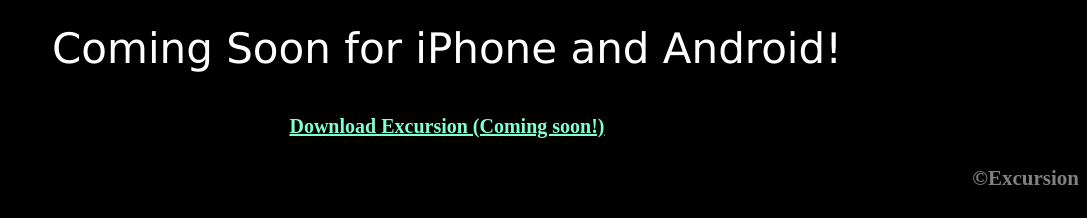
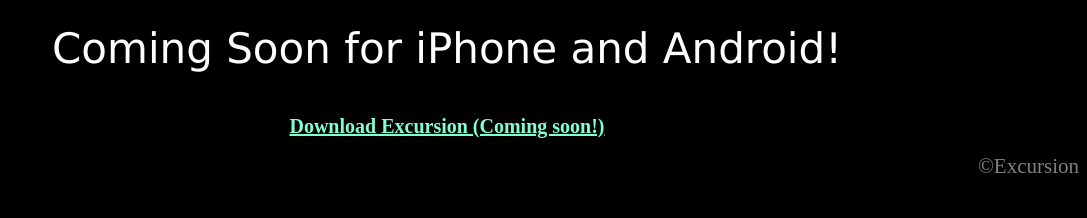
Before and after one commit to lydsrogers/excursion, a plain HTML site: page index.html in a window 1280 px wide. Shown: the part 1711-1929 px from the top of the page, without its empty margins (193-1280 px from the left). After the commit the page ends 1898 px from the top, so only its background shows below. Drawn offline with Linux system fonts and the light colour scheme.

Commit message:
Adds footer

```diff
--- a/index.html
+++ b/index.html
@@ -20,7 +20,7 @@
         <a href="#excursion">
         <h2>Download Excursion (Coming soon!)</h2>
         </a>
-        <h4>&copy;Excursion</h4>
+        <footer>&copy;Excursion</footer>
     </div>
   </body>
 </html>
--- a/resources/css/style.css
+++ b/resources/css/style.css
@@ -37,7 +37,7 @@ body {
   background-color: black;
 }
 
-h4 {
+footer {
   text-align: right;
   color: gray;
   font-size: 21px;
```
